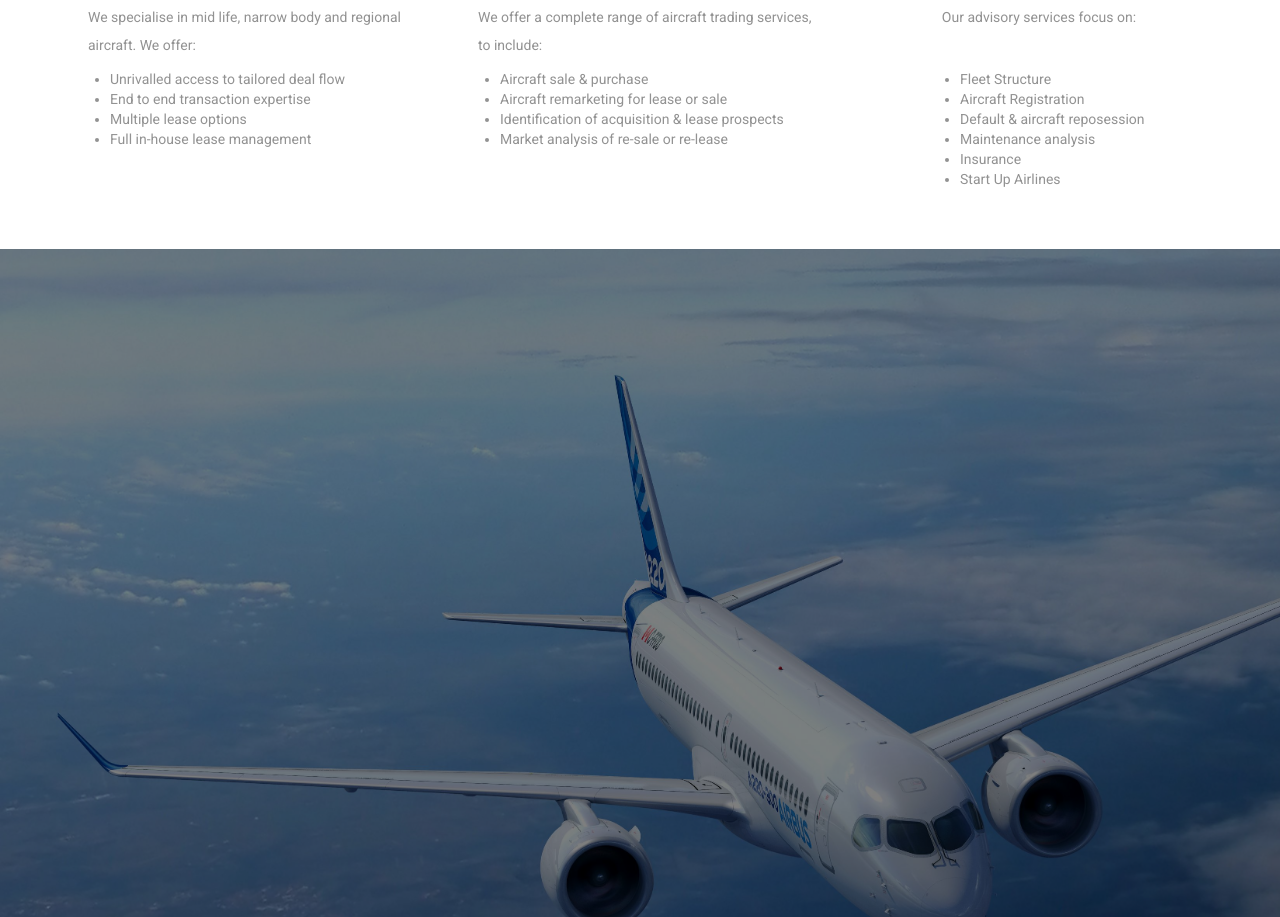
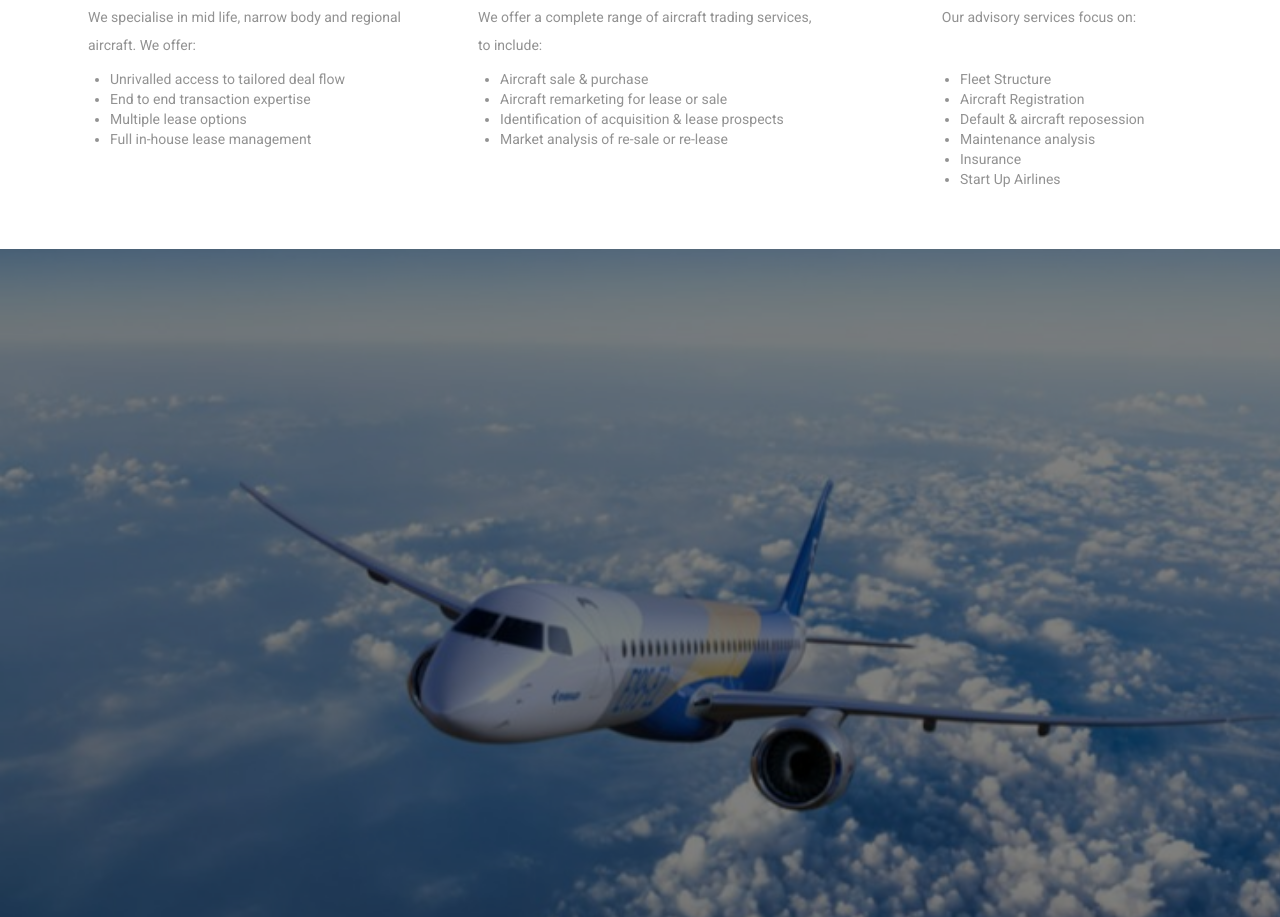
Before and after one commit to higginni/Formidion, a website: page app/index.html in a window 1280 px wide. Shown: the part 847-1764 px from the top of the page. Drawn offline with nearby package versions, Linux system fonts and the light colour scheme; files that its build step writes are made by us from their sources.

Commit message:
added new plane image - ready for deployment

```diff
--- a/app/styles/_story.scss
+++ b/app/styles/_story.scss
@@ -1,12 +1,13 @@
 section {
   &.story {
-    background-image: url("../images/plane-img.jpg");
+    background-image: url("../images/Embraer.jpg");
     -webkit-background-size: cover;
     -moz-background-size: cover;
     -o-background-size: cover;
     background-size: 110%;
     height: 100vh;
     display: flex;
+    background-attachment: fixed;
     justify-content: space-around;
     align-items: center;
     box-shadow: inset 0 0 0 999em $shadow;
```
Also changed, not shown: app/images/Embraer.jpg (added).
